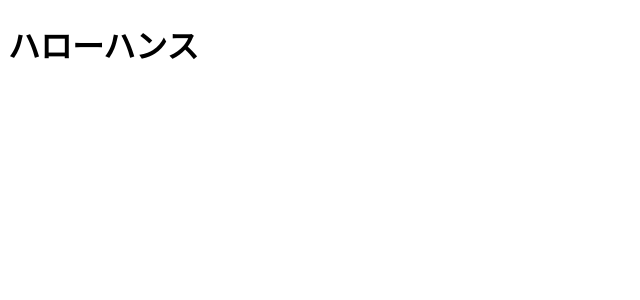
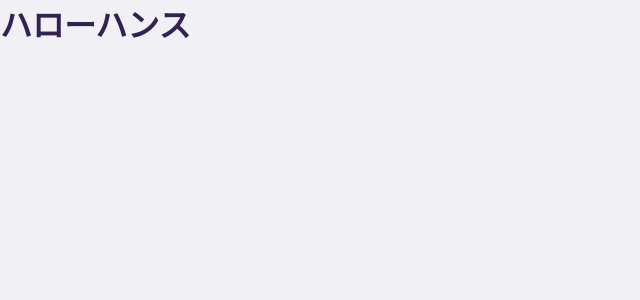
Before and after one commit to hansalmeida/Ecoleta, a React (Create React App) app in the folder web/: page / in a window 1280 px wide. Shown: the top 300 px of the page, without its empty margins (0-640 px from the left). Built offline with nearby package versions, Linux system fonts and the light colour scheme.

Commit message:
Add global style and fonts

```diff
--- a/web/public/index.html
+++ b/web/public/index.html
@@ -5,6 +5,10 @@
     <meta name="viewport" content="width=device-width, initial-scale=1" />
     <meta name="theme-color" content="#34CB79" />
     <title>Ecoleta</title>
+    <link
+      href="https://fonts.googleapis.com/css2?family=Roboto&family=Ubuntu:wght@700&display=swap"
+      rel="stylesheet"
+    />
   </head>
   <body>
     <noscript>You need to enable JavaScript to run this app.</noscript>
--- a/web/src/App.scss
+++ b/web/src/App.scss
@@ -0,0 +1,31 @@
+$primary-color: #34cb79;
+$title-color: #322153;
+$text-color: #6c6c80;
+
+* {
+  margin: 0;
+  padding: 0;
+  box-sizing: border-box;
+}
+
+body {
+  background-color: #f0f0f5;
+  -webkit-font-smoothing: antialiased;
+  color: $text-color;
+
+  input {
+    button {
+      font-family: Roboto, Arial, Helvetica, sans-serif;
+    }
+  }
+}
+
+h1,
+h2,
+h3,
+h4,
+h5,
+h6 {
+  color: $title-color;
+  font-family: Ubuntu;
+}
```
